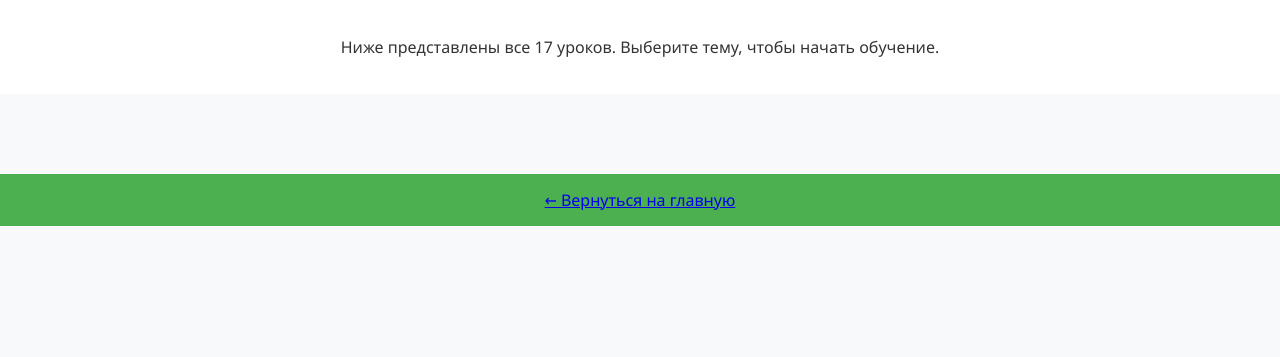
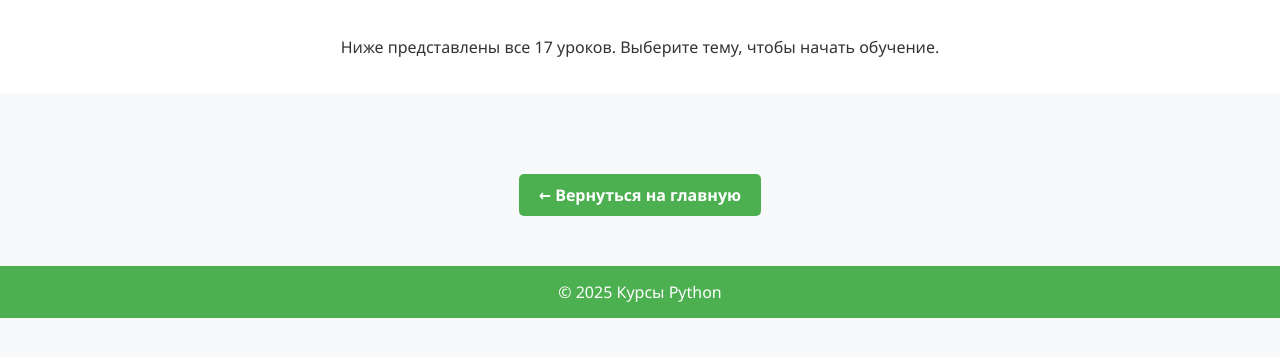
Before and after one commit to maharaha/python-course, a Flask app: template templates/structure.html in a window 1280 px wide. Shown: the part 144-501 px from the top of the page. Run offline with Flask 3, Linux system fonts and the light colour scheme; the template is opened without the code that fills it, so the values that code supplies are empty.

Commit message:
Update structure.html

```diff
--- a/templates/structure.html
+++ b/templates/structure.html
@@ -45,9 +45,13 @@
         {% endfor %}
     </section>
 
+    <div style="text-align: center; margin-top: 30px;">
+        <a href="/" class="course-button">← Вернуться на главную</a>
+    </div>
+
     <footer>
         <div class="social">
-            <a href="/">← Вернуться на главную</a>
+            © 2025 Курсы Python
         </div>
     </footer>
 </body>
```
